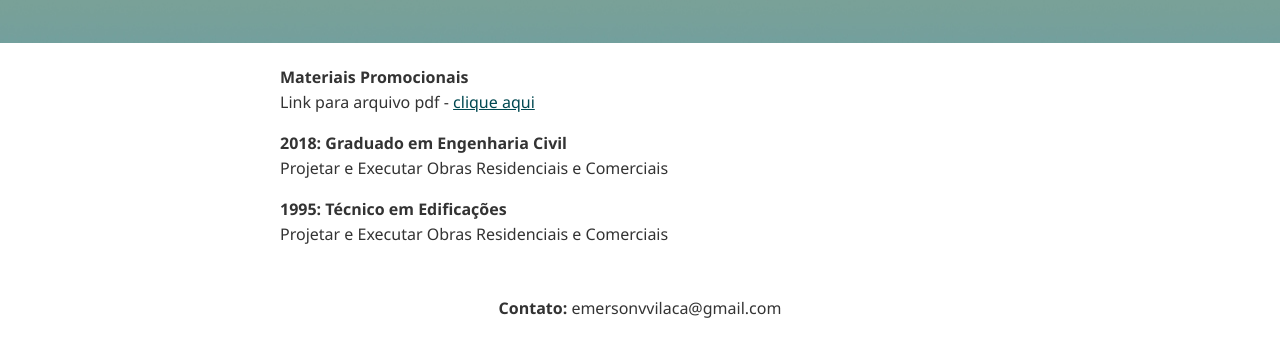
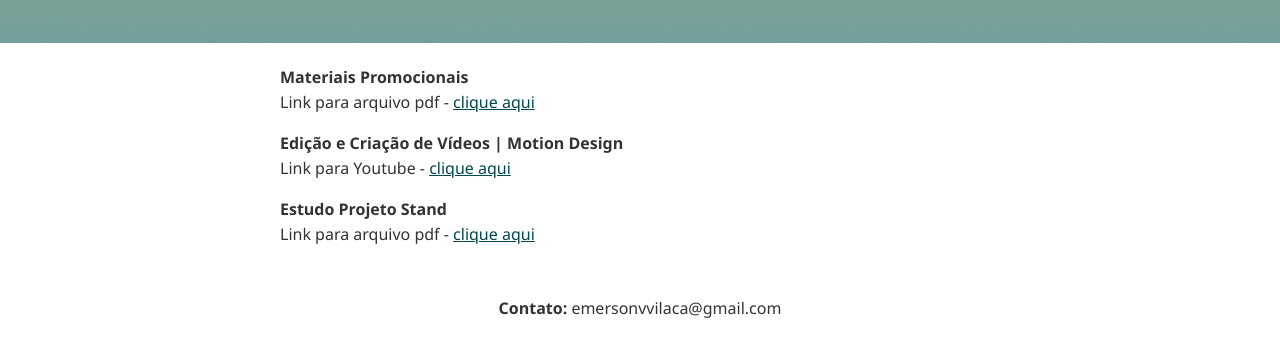
Before and after one commit to evilaca/maccaferri, a plain HTML site: page index.html in a window 1280 px wide. Shown: the part 313-670 px from the top of the page. Drawn offline with Linux system fonts and the light colour scheme.

Commit message:
Estudo-stand

```diff
--- a/index.html
+++ b/index.html
@@ -26,13 +26,15 @@
         </div>
 
         <div class="skill">
-            <h4>2018: Graduado em Engenharia Civil</h4>
-            <p>Projetar e Executar Obras Residenciais e Comerciais</p>
+            <h4>Edição e Criação de Vídeos | Motion Design</h4>
+            <p>Link para Youtube - <a href="https://youtu.be/y9MpgCBefFo"
+                target="_blank">clique aqui</a></p>
         </div>
 
         <div class="skill">
-            <h4>1995: Técnico em Edificações</h4>
-            <p>Projetar e Executar Obras Residenciais e Comerciais</p>
+            <h4>Estudo Projeto Stand</h4>
+            <p>Link para arquivo pdf - <a href="https://evilaca.github.io/maccaferri/materiais-promocionais.pdf"
+                target="_blank">clique aqui</a></p>
         </div>
     </div>
 
```
Also changed, not shown: 1 other file.
